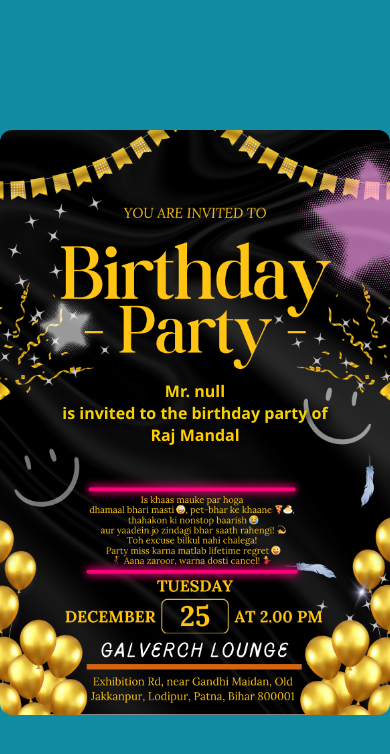
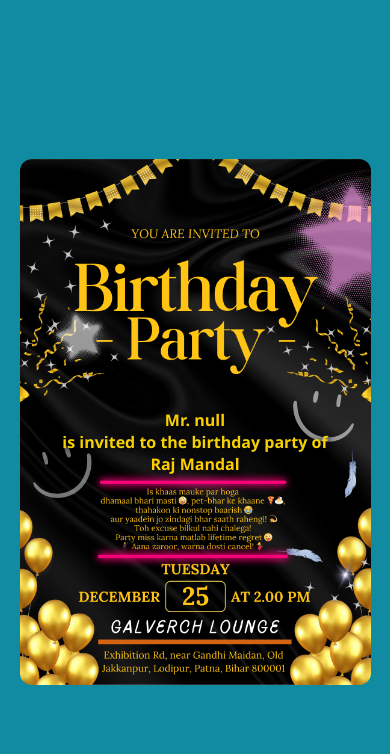
Before and after one commit to RajMandal77/Birthday-invitation, a plain HTML site: page invitation.html in a window 390 px wide. Drawn offline with Linux system fonts and the light colour scheme.

Commit message:
change css

```diff
--- a/invitation.html
+++ b/invitation.html
@@ -15,17 +15,24 @@ body{
     font-family:Segoe UI, sans-serif;
 }
 
-.poster{
-    position:relative;
-    width:100vw;
-    max-width: 400px;
-    aspect-ratio: 2 / 3;   /* maintains 400x600 ratio */
-    background-image:url(birthday\ invitation.png.png);
-    background-size:cover;
-    background-position:center;
-    border-radius:12px;
+.poster {
+    position: relative;
+    width: 90vw;
+    max-width: 400px;          /* desktop ke liye */
+    aspect-ratio: 2 / 3;
+    background-image: url('birthday invitation.png.png');
+    background-size: cover;
+    background-position: center;
+    border-radius: 15px;
 }
 
+/* Mobile devices ke liye (max-width 600px) */
+@media screen and (max-width: 600px) {
+    .poster {
+        max-width: 90vw;       /* mobile me zyada width */
+        border-radius: 12px;   /* thoda chhota rounding */
+    }
+}
 /* text inside image */
 .text{
     position:absolute;
```
Also changed, not shown: index.html (+2 -3 lines).
